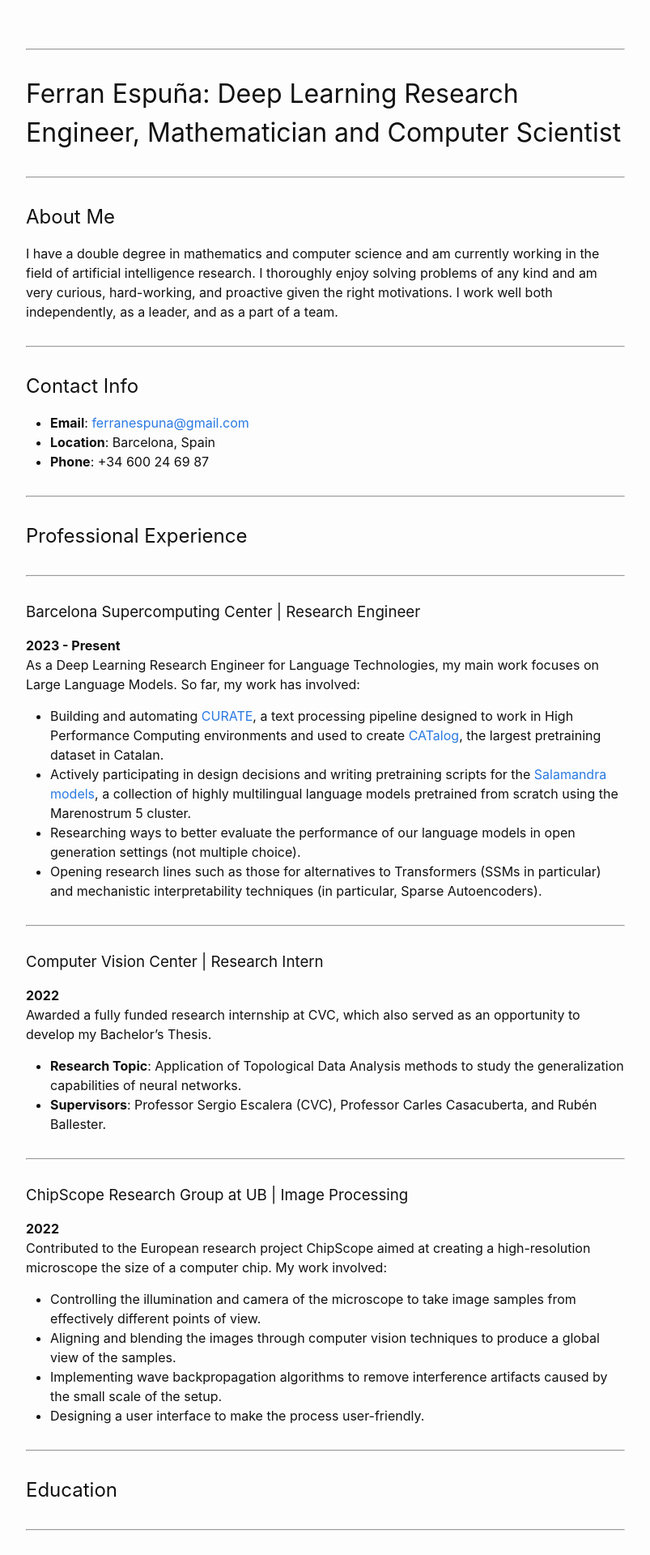
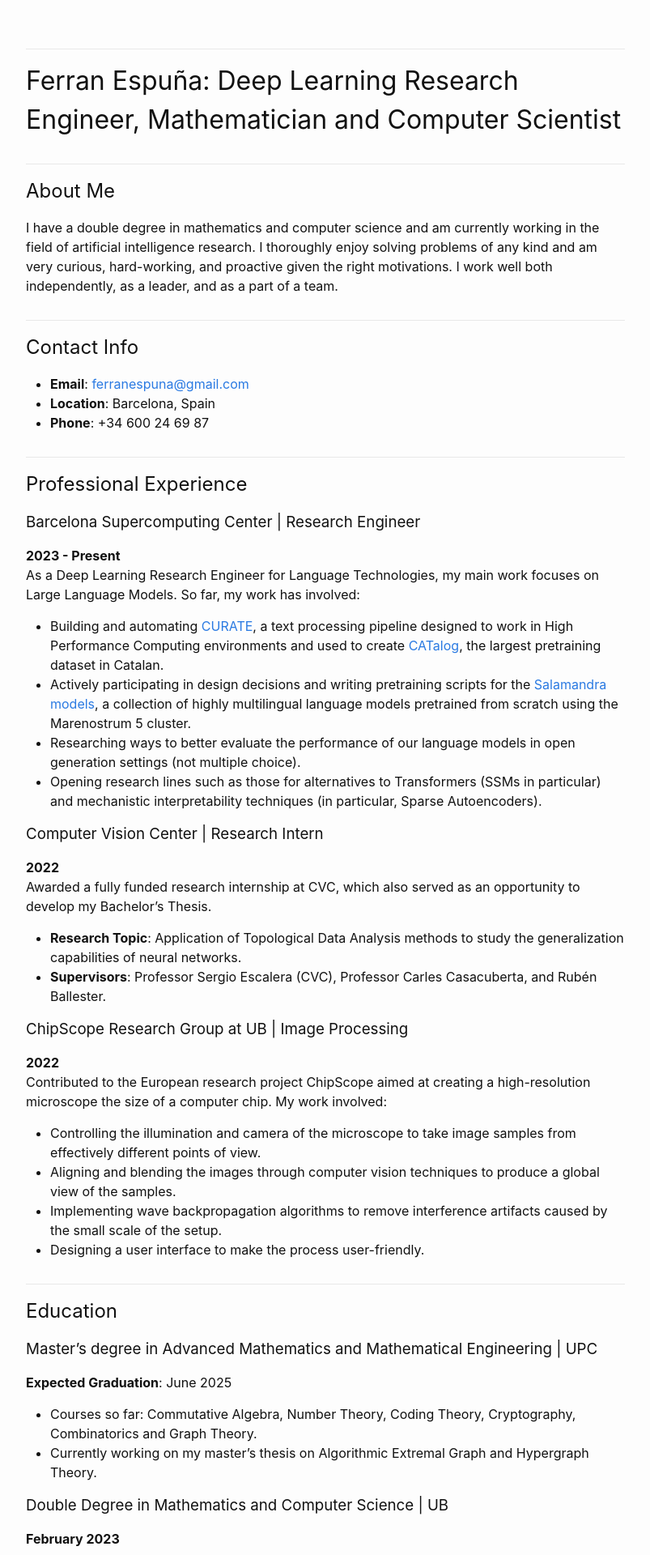
Before and after one commit to ferranEspuna/ferranEspuna, a Jekyll site: the page built from README.md, in a window 1280 px wide. Shown: the top 1920 px of the page at 81% size, without its empty margins (238-1041 px from the left). Built offline with Jekyll 4.4.1, drawn with Linux system fonts in a browser that asks for light colours; our own code applies the rules of GitHub Pages for plain Markdown files.

Commit message:
got it??

```diff
--- a/README.md
+++ b/README.md
@@ -76,6 +76,7 @@
   - Spanish (native)
   - Catalan (native)
   - English (C2 / Proficiency)
+
 ## Certifications
 
 - **Stanford University**: Machine Learning Specialization
--- a/_sass/minima/_base.scss
+++ b/_sass/minima/_base.scss
@@ -45,6 +45,21 @@
 %vertical-rhythm {
   margin-bottom: $spacing-unit / 2;
 }
+
+h1, h2 {
+  position: relative;
+  margin-top: $spacing-unit;
+
+  &::before {
+    content: "";
+    display: block;
+    width: 100%;
+    height: 1px;
+    background-color: $border-color-01;
+    margin-bottom: $spacing-unit / 2;
+  }
+}
+
 
 hr {
   margin-top: $spacing-unit;
```
Also changed, not shown: _layouts/default.html (+0 -15 lines).
